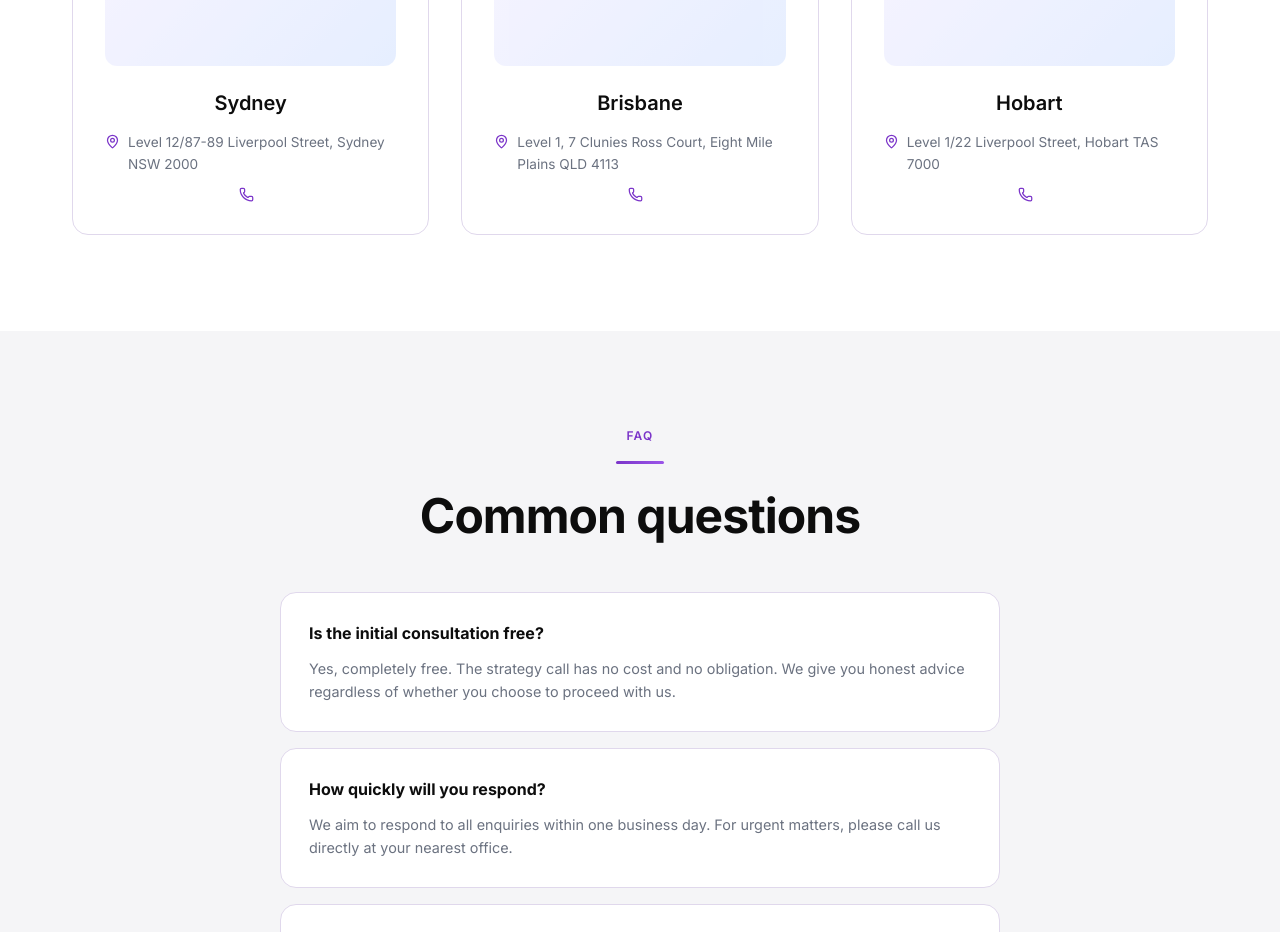
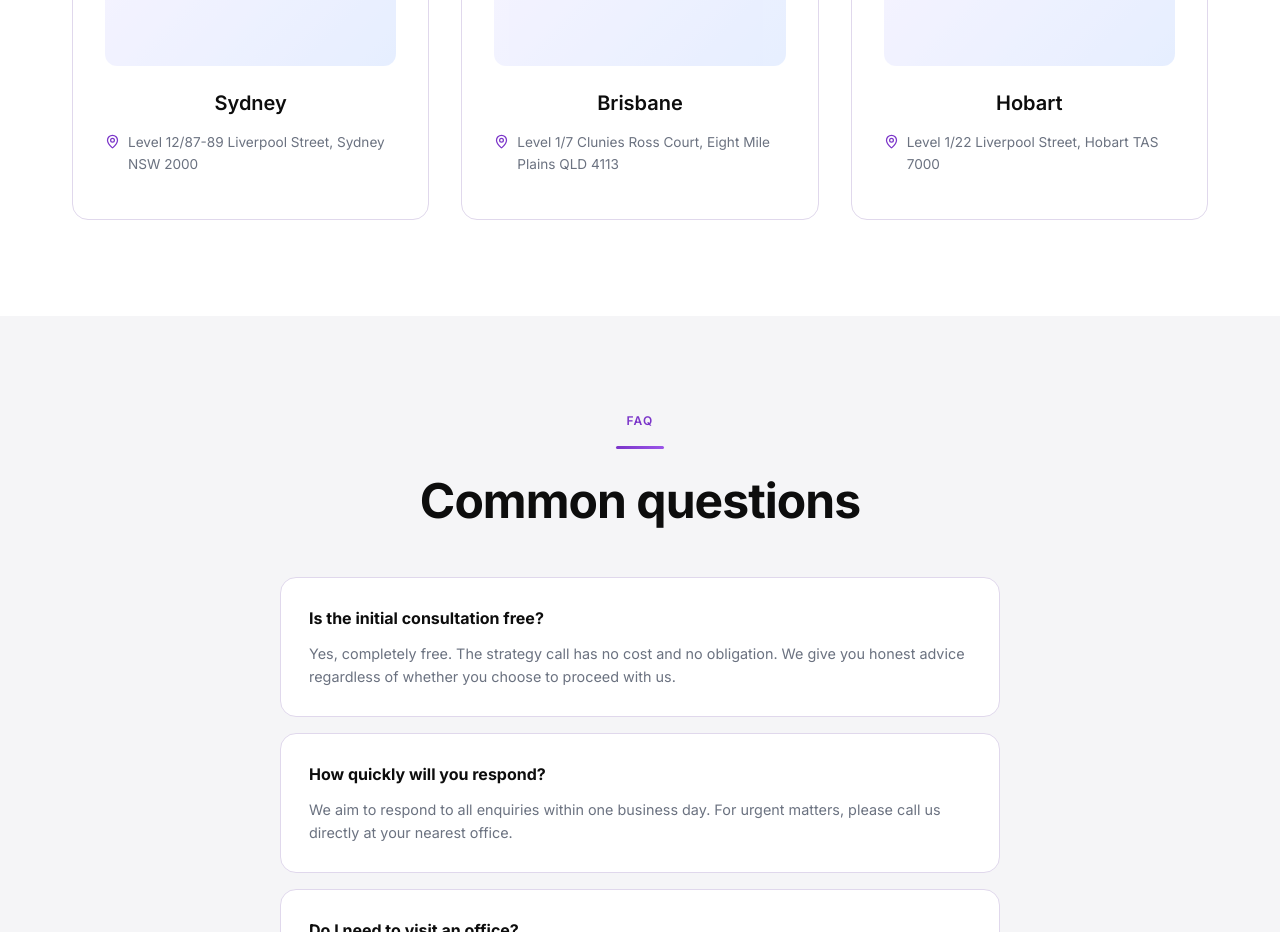
Before and after one commit to paulinejune06-dotcom/open-lending, a Next.js app: page /contact in a window 1280 px wide. Shown: the part 1820-2752 px from the top of the page. Built offline with nearby package versions, Linux system fonts and the light colour scheme.

Commit message:
Update about and contact pages

```diff
--- a/app/about/page.tsx
+++ b/app/about/page.tsx
@@ -38,7 +38,7 @@ const team = [
 
 const offices = [
   { city: 'Sydney', address: 'Level 12/87-89 Liverpool Street, Sydney NSW 2000' },
-  { city: 'Brisbane', address: 'Level 1/ 7 Clunies Ross Court, Eight Mile Plains QLD 4113' },
+  { city: 'Brisbane', address: 'Level 1/7 Clunies Ross Court, Eight Mile Plains QLD 4113' },
   { city: 'Hobart', address: 'Level 1/22 Liverpool Street, Hobart TAS 7000' },
 ]
 
--- a/app/contact/page.tsx
+++ b/app/contact/page.tsx
@@ -32,7 +32,7 @@ export default function ContactPage() {
 
   const offices = [
     { city: 'Sydney', address: 'Level 12/87-89 Liverpool Street, Sydney NSW 2000' },
-    { city: 'Brisbane', address: 'Level 1, 7 Clunies Ross Court, Eight Mile Plains QLD 4113' },
+    { city: 'Brisbane', address: 'Level 1/7 Clunies Ross Court, Eight Mile Plains QLD 4113' },
     { city: 'Hobart', address: 'Level 1/22 Liverpool Street, Hobart TAS 7000' }
 
   ]
@@ -206,10 +206,6 @@ export default function ContactPage() {
                   <MapPin size={15} color="var(--blue)" style={{ flexShrink: 0, marginTop: 2 }} />
                   <span style={{ fontSize: '0.85rem', color: 'var(--muted)', lineHeight: 1.6, textAlign: 'left' }}>{o.address}</span>
                 </div>
-                <div style={{ display: 'flex', gap: '0.5rem', alignItems: 'center', justifyContent: 'center' }}>
-                  <Phone size={15} color="var(--blue)" />
-                  <span style={{ fontSize: '0.85rem', color: 'var(--muted)' }}>{o.phone}</span>
-                </div>
               </div>
             ))}
           </div>
```
